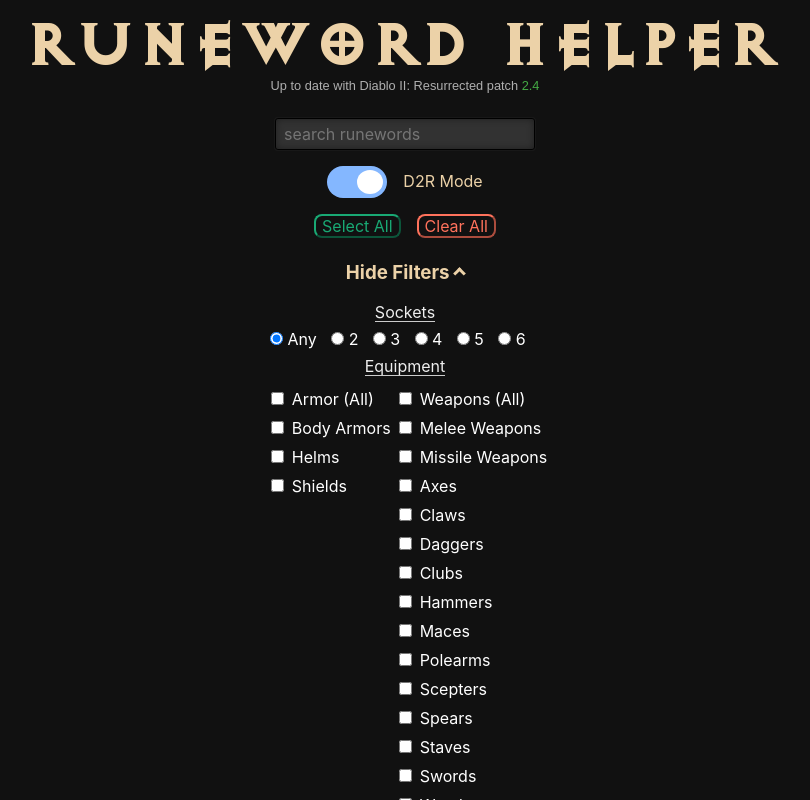
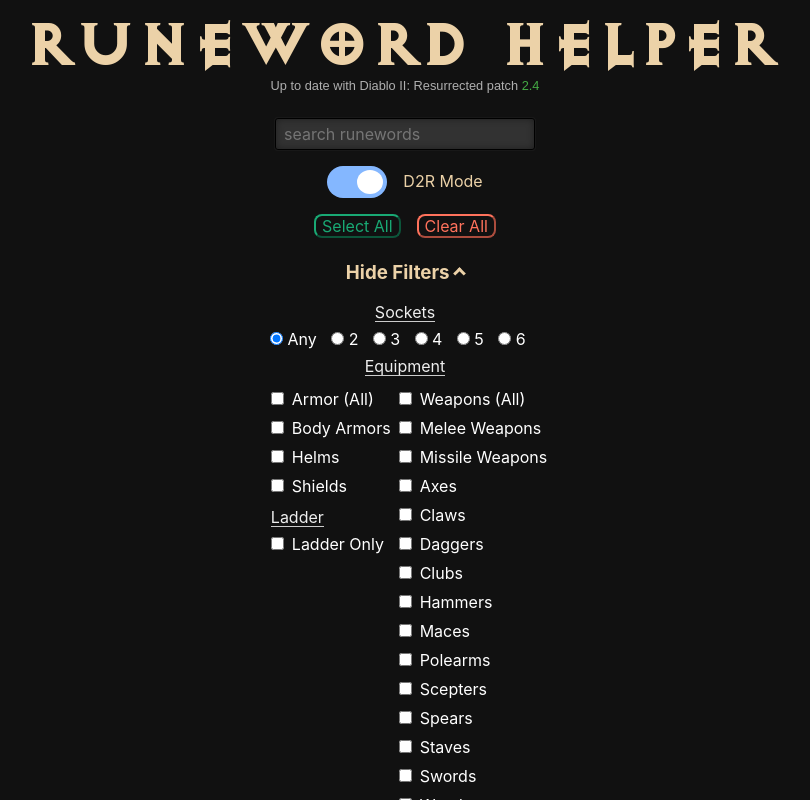
Before and after one commit to VictorHugo183/runeword-helper, a React (Create React App) app: page / in a window 1280 px wide. Both pictures are taken after a click on the element "More Filters". Shown: the top 800 px of the page, without its empty margins (235-1045 px from the left). Built offline with nearby package versions, Linux system fonts and the light colour scheme.

Commit message:
added ladder only filter

```diff
--- a/src/App.js
+++ b/src/App.js
@@ -45,7 +45,8 @@
         'Missile Weapons': false, 'Axes': false, 'Claws': false, 'Clubs': false, 'Hammers': false, 'Maces': false, 'Polearms': false,
         'Scepters': false, 'Staves': false, 'Swords': false, 'Wands': false, 'Daggers': false, 'Spears': false
       },
-      socketValue: 'Any'
+      socketValue: 'Any',
+      ladderOnly: false
     }
   }
   /* this only runs once when the component is first loaded, it will retrieve the state saved on local storage and use it instead of the default state if it exists*/
@@ -151,6 +152,10 @@
     this.setState({ socketValue: event.target.value });
   }
 
+  onLadderChange = () => {
+    this.setState({ ladderOnly: !this.state.ladderOnly });
+  }
+
   render() {
     const runeNames = runes.map(rune => rune.name);
     let filteredRW;
@@ -163,7 +168,14 @@
       originalRunewords = this.state.runewords;
     }
 
-    //run sockets filter before running any other filter
+    //run ladder only filter before any other filters
+    if (this.state.ladderOnly) {
+      originalRunewords = originalRunewords.filter(item => {
+        return item.ladder === true;
+      })
+    }
+
+    //run sockets filter before running equipment filters
     if (this.state.socketValue !== 'Any') {
       let value = Number(this.state.socketValue);
       originalRunewords = originalRunewords.filter(item => {
@@ -244,6 +256,7 @@
       }
     }
 
+
     //flatten and remove all duplicate entries in the array of objects allFiltered
     const noDuplicatesFiltered = allFiltered.flat().filter((item, i, arr) => {
       return i === arr.findIndex((element) => (element.title === item.title))
@@ -281,7 +294,7 @@
           <i className={arrowDirection}></i>
         </h3>
         <div style={this.state.filterListVisible ? {} : { display: 'none' }}>
-          <FilterList onFilterChange={this.onFilterChange} socketValue={this.state.socketValue} onSocketChange={this.onSocketChange} />
+          <FilterList onFilterChange={this.onFilterChange} socketValue={this.state.socketValue} onSocketChange={this.onSocketChange} onLadderChange={this.onLadderChange} />
         </div>
         <RuneList runeNames={runeNames} runeSelect={this.onRuneSelect} selectedRunes={this.state.selectedRunes} />
         {this.state.activatedD2R ?
--- a/src/Components/FilterList.js
+++ b/src/Components/FilterList.js
@@ -2,7 +2,7 @@
 import '../Styles/FilterList.css'
 
 const FilterList = (props) => {
-  const { onFilterChange, socketValue, onSocketChange } = props;
+  const { onFilterChange, socketValue, onSocketChange, onLadderChange } = props;
   return (
     <>
       <div className="light-gray filterLabel">Sockets</div>
@@ -36,10 +36,18 @@
               Helms
             </label>
           </div>
-          <div className="filterOption white">
+          <div className="filterOption white last-filter">
             <label className="filterButton">
               <input onChange={() => { onFilterChange("Shields") }} type="checkbox" className="ma2" />
               Shields
+            </label>
+          </div>
+
+          <div className="light-gray filterLabel ma2">Ladder</div>
+          <div className="filterOption white">
+            <label className="filterButton">
+              <input onChange={ onLadderChange } type="checkbox" className="ma2 mt0" />
+              Ladder Only
             </label>
           </div>
         </div>
```
